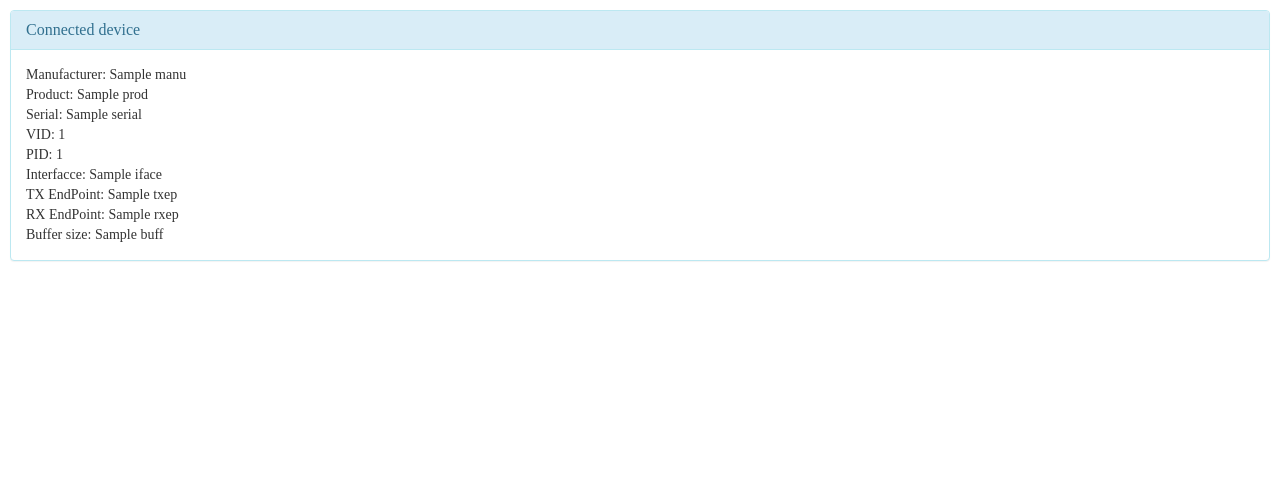
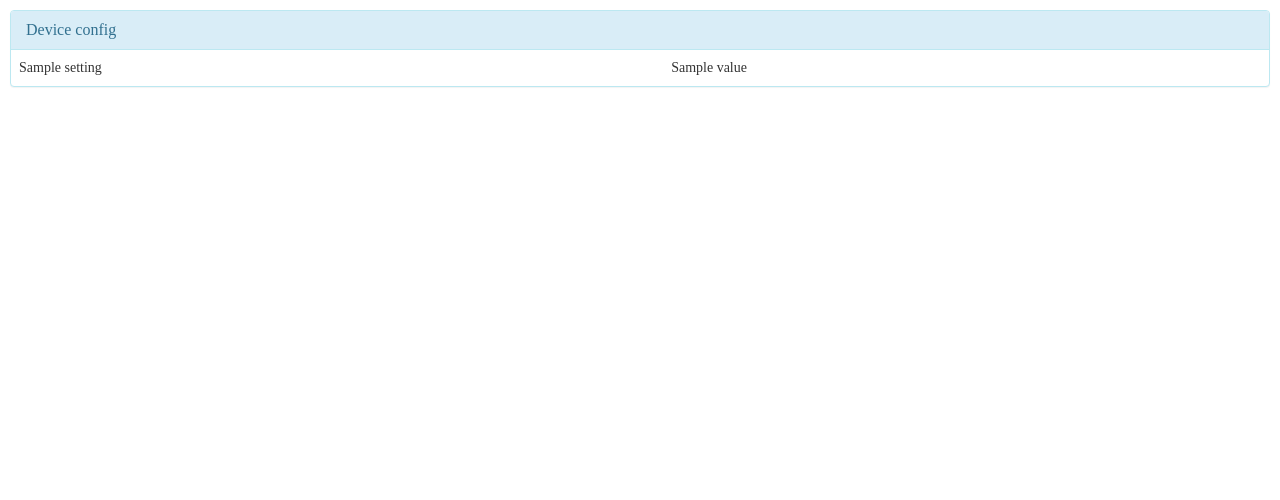
Before and after one commit to ornotermes/WebLights, a Python web app: template templates/index.html in a window 1280 px wide. Shown: the part 67-567 px from the top of the page. Run offline with Jinja, Linux system fonts and the light colour scheme; the template is opened without the code that fills it: most values are stand-ins (such as "Sample title", 1, 10 or a date in 2020); some libraries are stand-ins or nearby versions; some web fonts are replaced.

Commit message:
Made the info on the index page work

```diff
--- a/templates/index.html
+++ b/templates/index.html
@@ -21,18 +21,12 @@
 {% block content %}
 <div class="panel panel-info">
 	<div class="panel-heading">
-		<h3 class="panel-title">Connected device</h3>
+		<h3 class="panel-title">Device config</h3>
 	</div>
-	<div class="panel-body">
-		Manufacturer: {{ manu }}<br>
-		Product: {{ prod }}<br>
-		Serial: {{ serial }}<br>
-		VID: {{ vid }}<br>
-		PID: {{ pid }}<br>
-		Interfacce: {{ iface }}<br>
-		TX EndPoint: {{ txep }}<br>
-		RX EndPoint: {{ rxep }}<br>
-		Buffer size: {{ buff }}<br>
-	</div>
+	<table class="table">
+		{% for setting, value in stripConfig|dictsort %}
+		<tr><td>{{ setting }}</td><td>{{ value }}</td></tr>
+		{% endfor %}
+	</table>
 </div>
 {% endblock %}
```
Also changed, not shown: server.py (+1 -10 lines).
